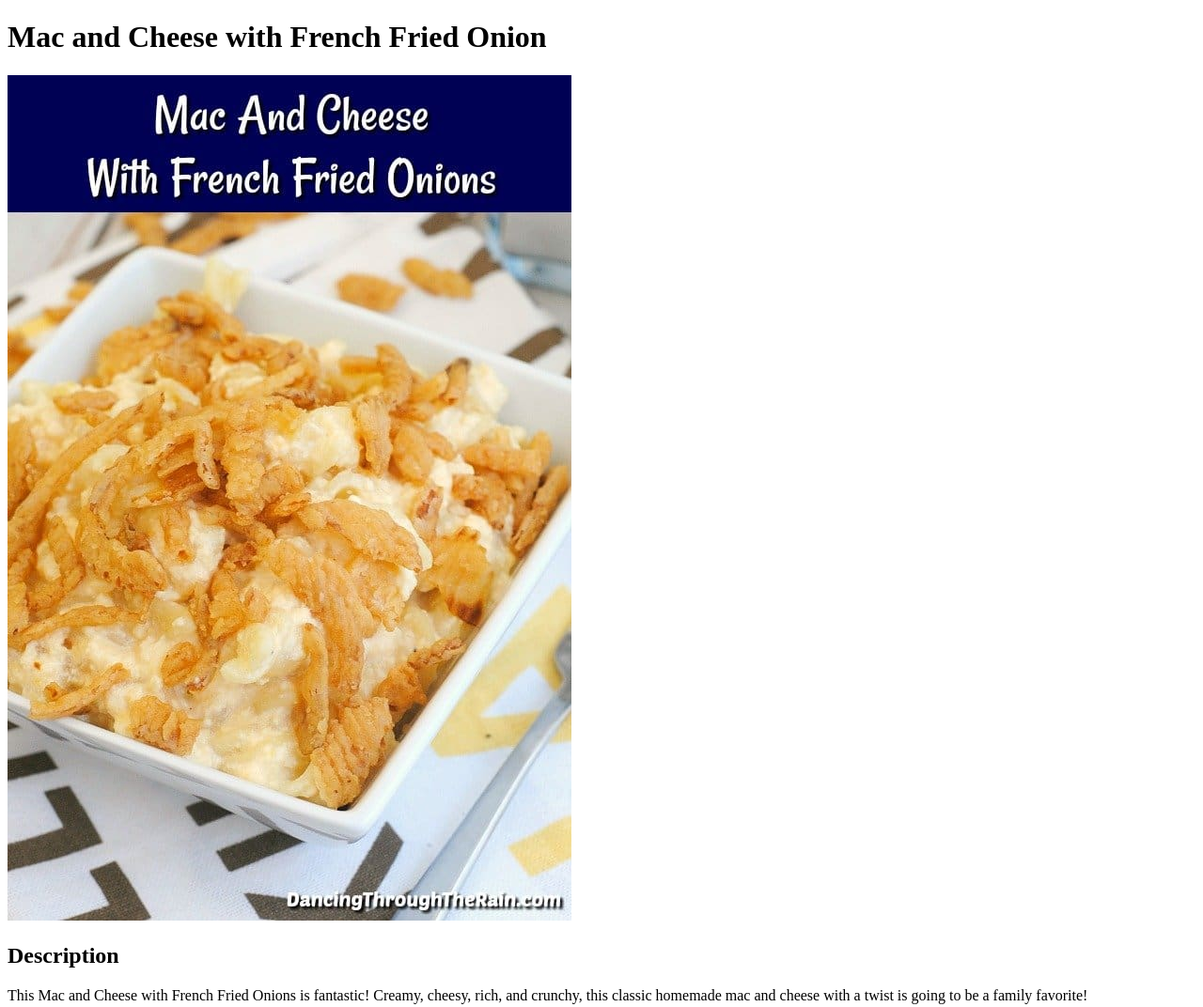
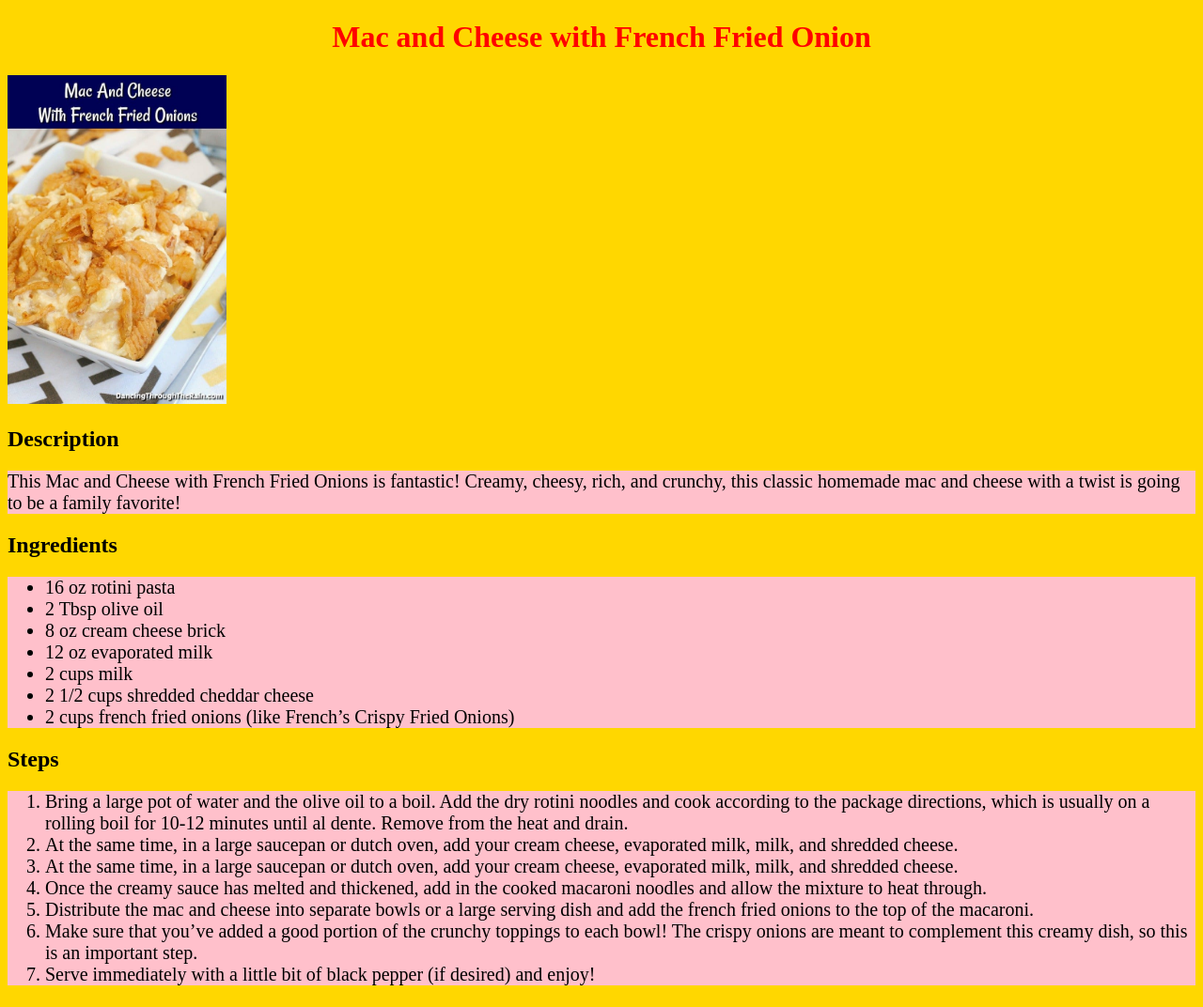
Before and after one commit to karthicbz/odin-recipes, a plain HTML site: page recipes/mac_n_cheese.html in a window 1280 px wide. Shown: the top 1072 px of the page at 94% size. Drawn offline with Linux system fonts and the light colour scheme.

Commit message:
add css styles to the html

```diff
--- a/recipes/mac_n_cheese.html
+++ b/recipes/mac_n_cheese.html
@@ -2,6 +2,7 @@
 <html lang="en">
 <head>
     <meta charset="UTF-8">
+    <link rel="stylesheet" href="../styles/food_pages_style.css">
     <title>mac_n_cheese</title>
 </head>
 <body>
--- /dev/null
+++ b/styles/food_pages_style.css
@@ -0,0 +1,23 @@
+body{
+    background-color: gold;
+}
+
+h1{
+    text-align: center;
+    color: red;
+}
+
+img{
+    width: auto;
+    height: 350px;
+}
+
+p,ul,ol{
+    background-color: pink;
+    font-size: 20px;
+    font-family: 'Comic Sans';
+}
+
+h1,h2{
+    font-family: 'Apple Chancery', 'Comic Sans';
+}
--- /dev/null
+++ b/styles/index_style.css
@@ -0,0 +1,17 @@
+body{
+    background-color: gold;
+}
+
+h1{
+    text-align: center;
+    color: red;
+}
+
+ul li a{
+    color: black;
+    font-size: 28px;
+}
+
+ul li{
+    background-color: pink;
+}
```
Also changed, not shown: index.html (+1 -0 lines), recipes/raspberry_blackberry_smoothie.html (+1 -0 lines), recipes/spaghetti.html (+1 -0 lines).
